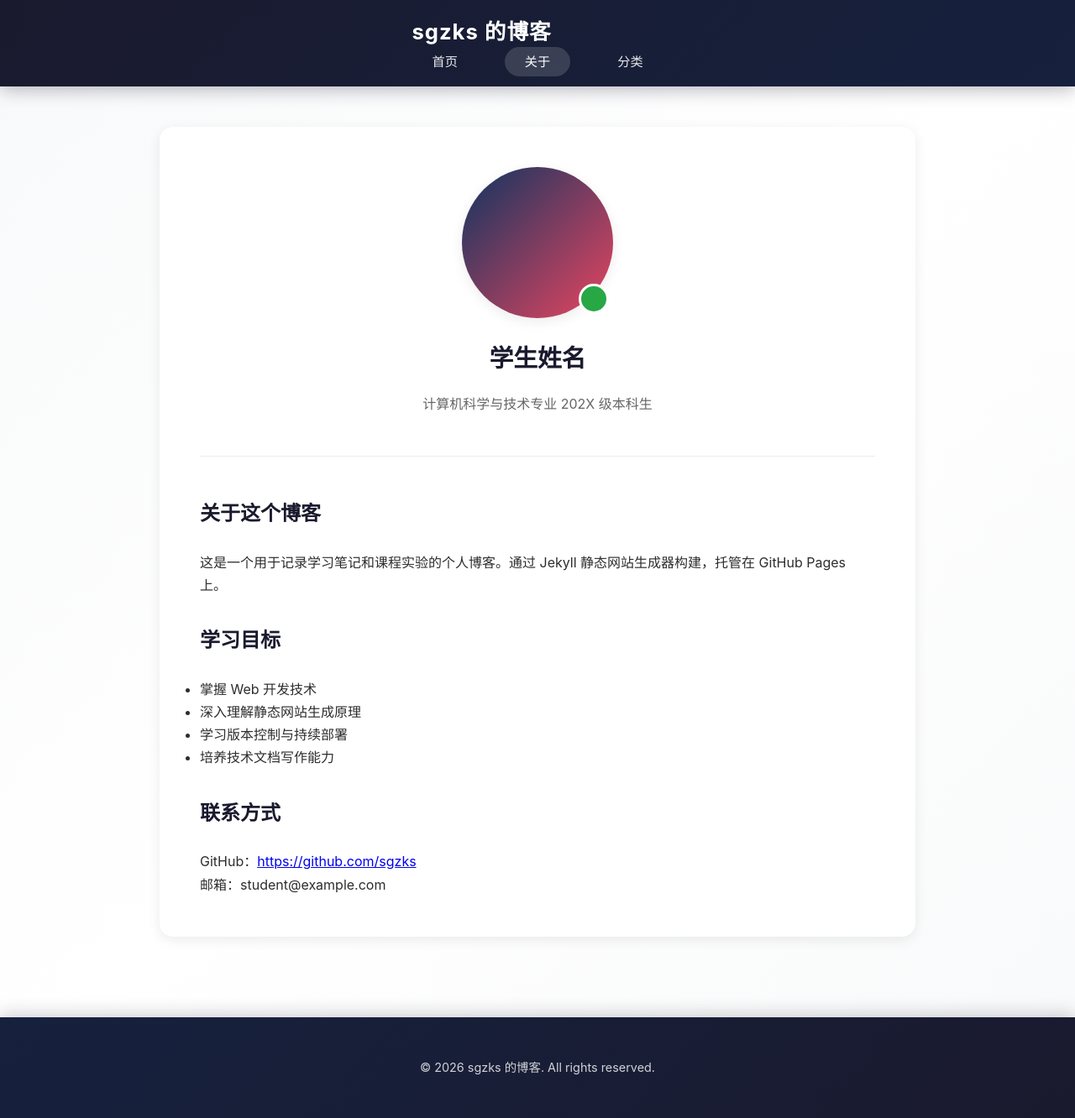
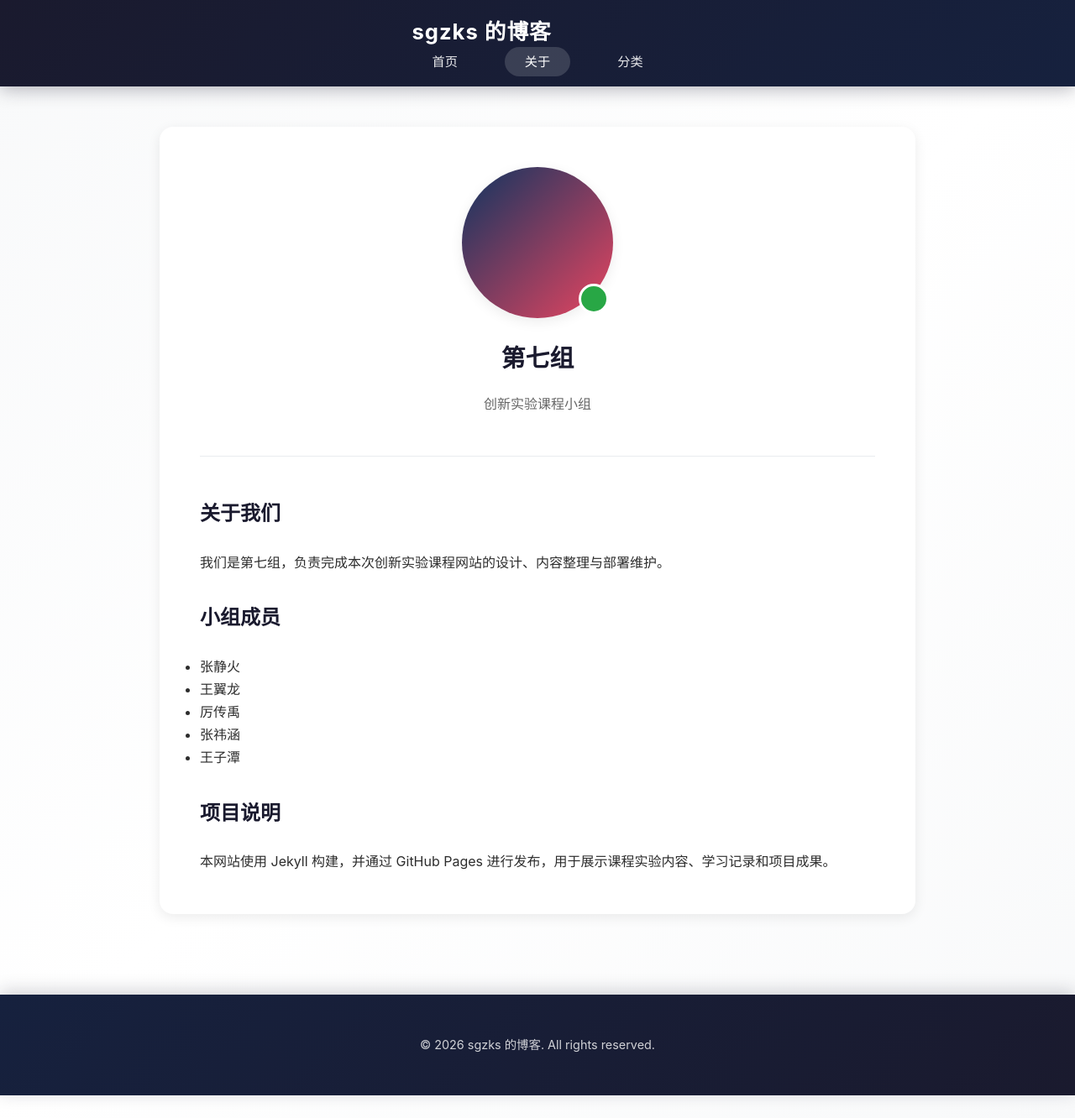
Before and after one commit to sgzks/sgzks.github.io, a Jekyll site: the page built from about.md, in a window 1280 px wide and 1332 px high. Shown: the whole window at 84% size. Built offline with Jekyll 4.4.1, drawn with Linux system fonts in a browser that asks for light colours.

Commit message:
Update about page group info

```diff
--- a/about.md
+++ b/about.md
@@ -6,22 +6,22 @@ title: 关于
 <div class="about-page">
   <div class="profile">
     <div class="avatar"></div>
-    <h1>学生姓名</h1>
-    <p>计算机科学与技术专业 202X 级本科生</p>
+    <h1>第七组</h1>
+    <p>创新实验课程小组</p>
   </div>
 
-  <h2>关于这个博客</h2>
-  <p>这是一个用于记录学习笔记和课程实验的个人博客。通过 Jekyll 静态网站生成器构建，托管在 GitHub Pages 上。</p>
+  <h2>关于我们</h2>
+  <p>我们是第七组，负责完成本次创新实验课程网站的设计、内容整理与部署维护。</p>
 
-  <h2>学习目标</h2>
+  <h2>小组成员</h2>
   <ul>
-    <li>掌握 Web 开发技术</li>
-    <li>深入理解静态网站生成原理</li>
-    <li>学习版本控制与持续部署</li>
-    <li>培养技术文档写作能力</li>
+    <li>张静火</li>
+    <li>王翼龙</li>
+    <li>厉传禹</li>
+    <li>张祎涵</li>
+    <li>王子潭</li>
   </ul>
 
-  <h2>联系方式</h2>
-  <p>GitHub：<a href="{{ site.author.github }}" target="_blank">{{ site.author.github }}</a></p>
-  <p>邮箱：{{ site.author.email }}</p>
+  <h2>项目说明</h2>
+  <p>本网站使用 Jekyll 构建，并通过 GitHub Pages 进行发布，用于展示课程实验内容、学习记录和项目成果。</p>
 </div>
```
